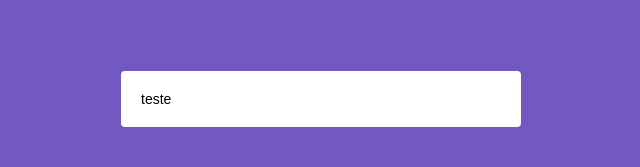
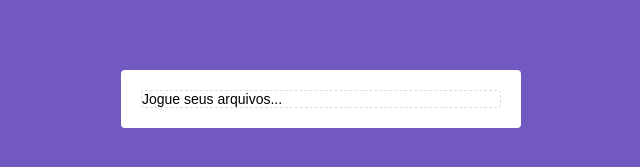
Before and after one commit to andersonsilva019/Upload_Image_Front, a React (Create React App) app: page / in a window 1280 px wide. Shown: the part 301-468 px from the top of the page, without its empty margins (319-959 px from the left). Built offline with nearby package versions, Linux system fonts and the light colour scheme.

Commit message:
Estilizacao de acordo com o arquivo

```diff
--- a/src/App.js
+++ b/src/App.js
@@ -1,7 +1,8 @@
 import React,{ Component } from 'react';
 import GlobalStyle from './styles/global'
 
-import { Container, Content} from './styles'
+import { Container, Content} from './styles';
+import Upload from './components/Upload'
 
 class App extends Component {
 
@@ -9,7 +10,7 @@
     return (
       <Container>
         <Content>
-          teste
+          <Upload />
         </Content>
         <GlobalStyle/>
       </Container>
--- a/src/components/Upload/index.js
+++ b/src/components/Upload/index.js
@@ -1,11 +1,24 @@
 import React, { Component } from 'react';
 
 import Dropzone from 'react-dropzone'
+import { DropContainer, UploadMessage } from './styles'
 
 export default class Upload extends Component {
   render(){
     return(
-      <div></div>
+      <Dropzone accept="image/*" onDropAccepted={() => {}}>
+        {({ getRootProps, getInputProps, isDragActive, isDragReject}) => (
+          <DropContainer
+            {...getRootProps()}   //Permite o usuário arrastar para dentro do elemento
+            isDragActive={isDragActive}
+            isDragReject={isDragReject}
+          >
+            <input {...getInputProps()}/>
+
+            Jogue seus arquivos...
+          </DropContainer>
+        )}
+      </Dropzone>
     );
   }
 }
--- a/src/components/Upload/styles.js
+++ b/src/components/Upload/styles.js
@@ -1,6 +1,13 @@
-import styled from 'styled-components';
+import styled, {css} from 'styled-components';
 
-export default DropContainer = styled.div.attrs({
+const dragActive = css `
+  border-color: #78e5d5;
+`
+const dragReject = css `
+  border-color: #e57878;
+`
+
+export const DropContainer = styled.div.attrs({
   className: "dropzone"
 }) `
   border: 1px dashed #ddd;
@@ -9,4 +16,10 @@
 
   transition: height 0.2s ease;
 
+  ${props => props.isDragActive && dragActive};
+  ${props => props.isDragReject && dragReject};
 `;
+
+export const UploadMessage = styled.p `
+
+`
```
Also changed, not shown: src/components/styles.js (deleted, +0 -7 lines).
